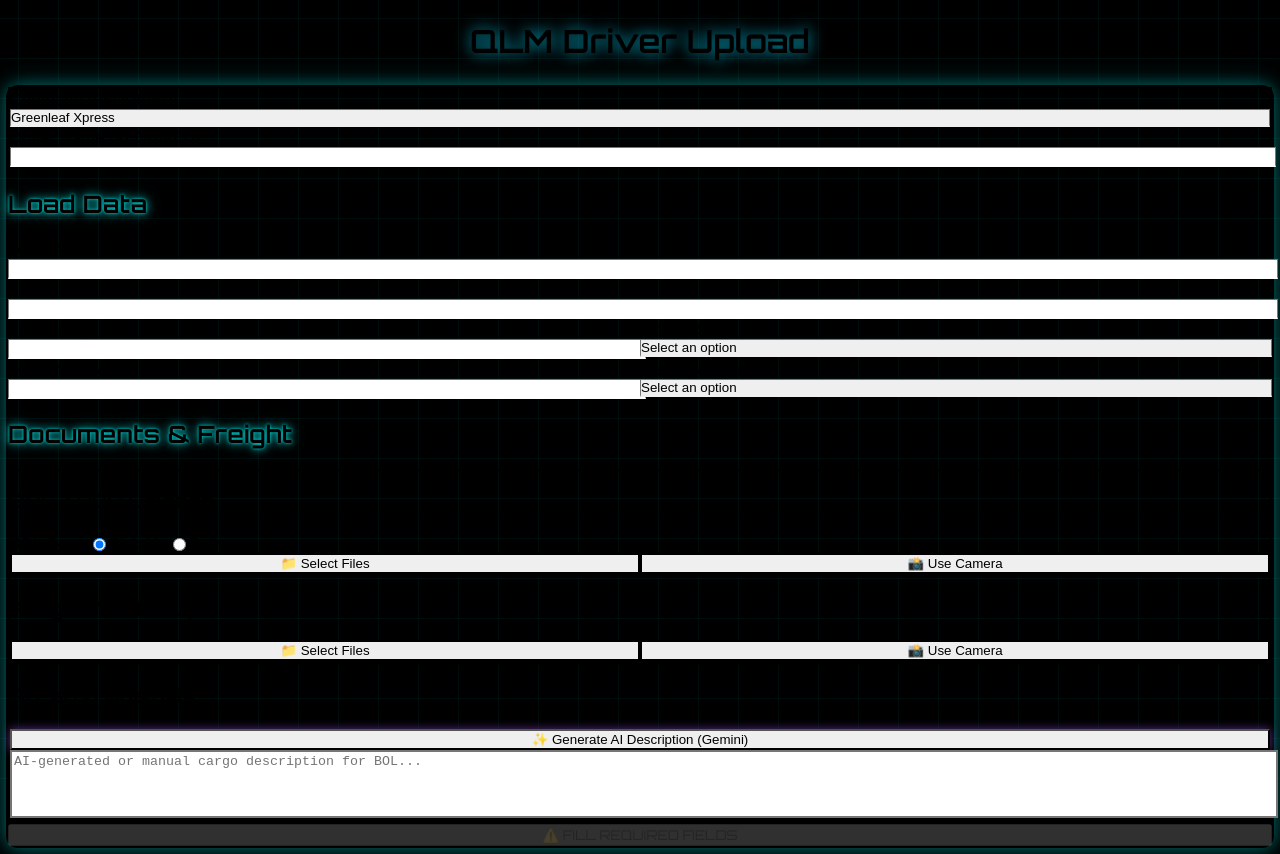
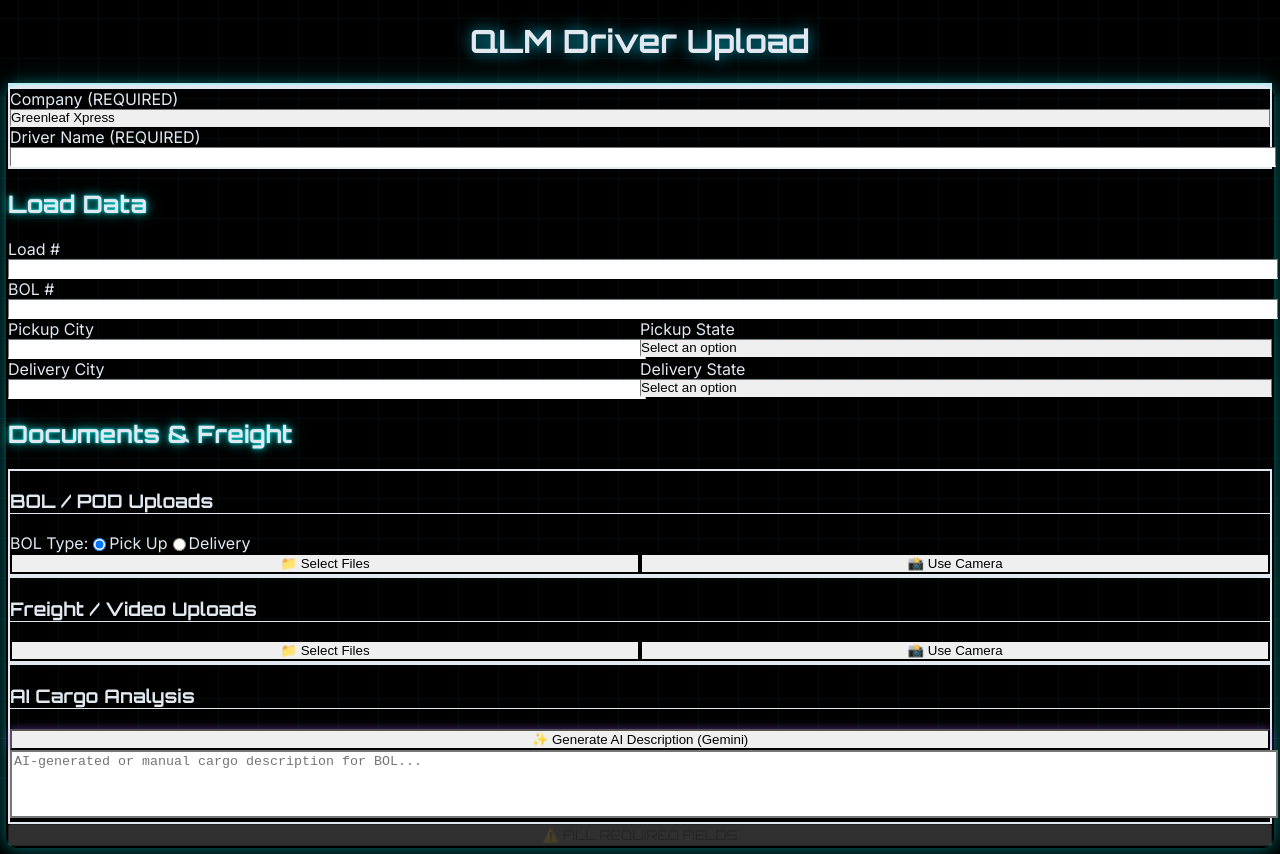
Before and after one commit to vtaylor84-vlt/document-uploader, a React (Vite) app: page / in a window 1280 px wide. Built offline with nearby package versions, Linux system fonts and the light colour scheme.

Commit message:
UI LINKAGE: Moved animated background CSS into src/style.css for proper Vite processing

```diff
--- a/src/style.css
+++ b/src/style.css
@@ -1,3 +1,63 @@
 @tailwind base;
 @tailwind components;
 @tailwind utilities;
+
+/* --- Custom Cyberpunk Global Styles --- */
+
+body {
+  background-color: #000 !important;
+  overflow-x: hidden;
+  color: #e2e8f0; /* Ensure text is visible */
+}
+
+/* --- Animated Grid Background --- */
+body::before {
+  content: '';
+  position: fixed;
+  top: 0;
+  left: 0;
+  width: 100%;
+  height: 100%;
+  background-image:
+    linear-gradient(to right, rgba(0, 255, 255, 0.1) 1px, transparent 1px),
+    linear-gradient(to bottom, rgba(0, 255, 255, 0.1) 1px, transparent 1px);
+  background-size: 40px 40px;
+  animation: grid-scroll 30s linear infinite;
+  z-index: -10; /* Move background behind content */
+  opacity: 0.5;
+}
+
+/* --- Form Glow Utilities --- */
+.form-glow-cyan::before { box-shadow: 0 0 15px rgba(0, 255, 255, 0.3), 0 0 30px rgba(0, 255, 255, 0.2); }
+.form-glow-green::before { box-shadow: 0 0 15px rgba(74, 222, 128, 0.3), 0 0 30px rgba(74, 222, 128, 0.2); }
+.form-glow-sky::before { box-shadow: 0 0 15px rgba(56, 189, 248, 0.3), 0 0 30px rgba(56, 189, 248, 0.2); }
+
+.form-container {
+  position: relative;
+  z-index: 10;
+}
+.form-container::before {
+  content: '';
+  position: absolute;
+  inset: -2px;
+  border-radius: 0.75rem;
+  z-index: -1;
+  transition: box-shadow 0.3s ease-in-out;
+}
+
+/* --- Keyframe Animations --- */
+@keyframes grid-scroll {
+  from { background-position: 0 0; }
+  to { background-position: -120px -120px; }
+}
+
+@keyframes pulse {
+  50% {
+    opacity: 0.85;
+    transform: scale(1.01);
+  }
+}
+
+.animate-pulse-glow {
+  animation: pulse 2s cubic-bezier(0.4, 0, 0.6, 1) infinite;
+}
```
